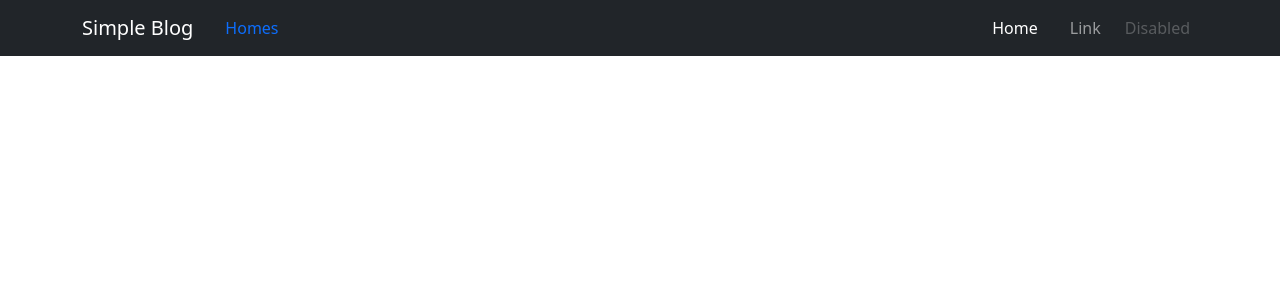
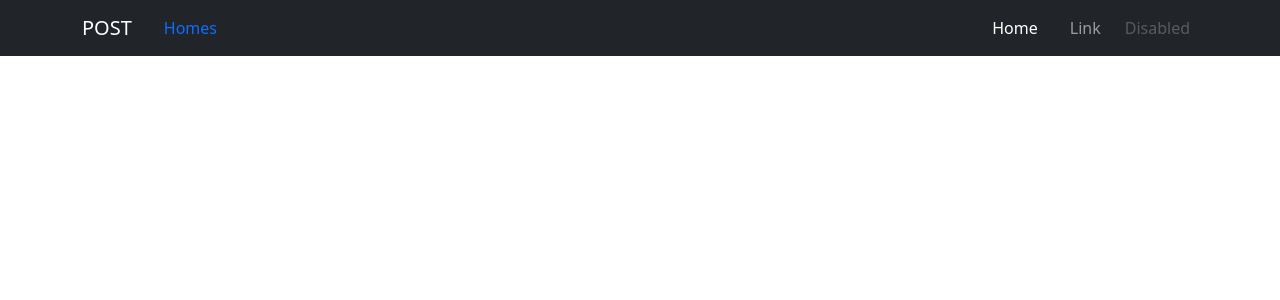
Before and after one commit to josambrosia/WebApp, a Django app: template blog/templates/blog/test.html in a window 1280 px wide. Shown: the top 300 px of the page. Run offline with Django 3.2, Linux system fonts and the light colour scheme; the template is opened without the code that fills it, so the values that code supplies are empty.

Commit message:
ganti judul blog

```diff
--- a/blog/templates/blog/test.html
+++ b/blog/templates/blog/test.html
@@ -13,7 +13,7 @@
   <body>
     <nav class="navbar navbar-expand-lg navbar-dark bg-dark sticky-top">
       <div class="container">
-        <a class="navbar-brand" href="#">Simple Blog</a>
+        <a class="navbar-brand" href="#">POST</a>
         <a class="nav-link active" href="#">Homes</a>
 
         <button class="navbar-toggler" type="button" data-bs-toggle="collapse" data-bs-target="#navbarSupportedContent" aria-controls="navbarSupportedContent" aria-expanded="false" aria-label="Toggle navigation">
```
